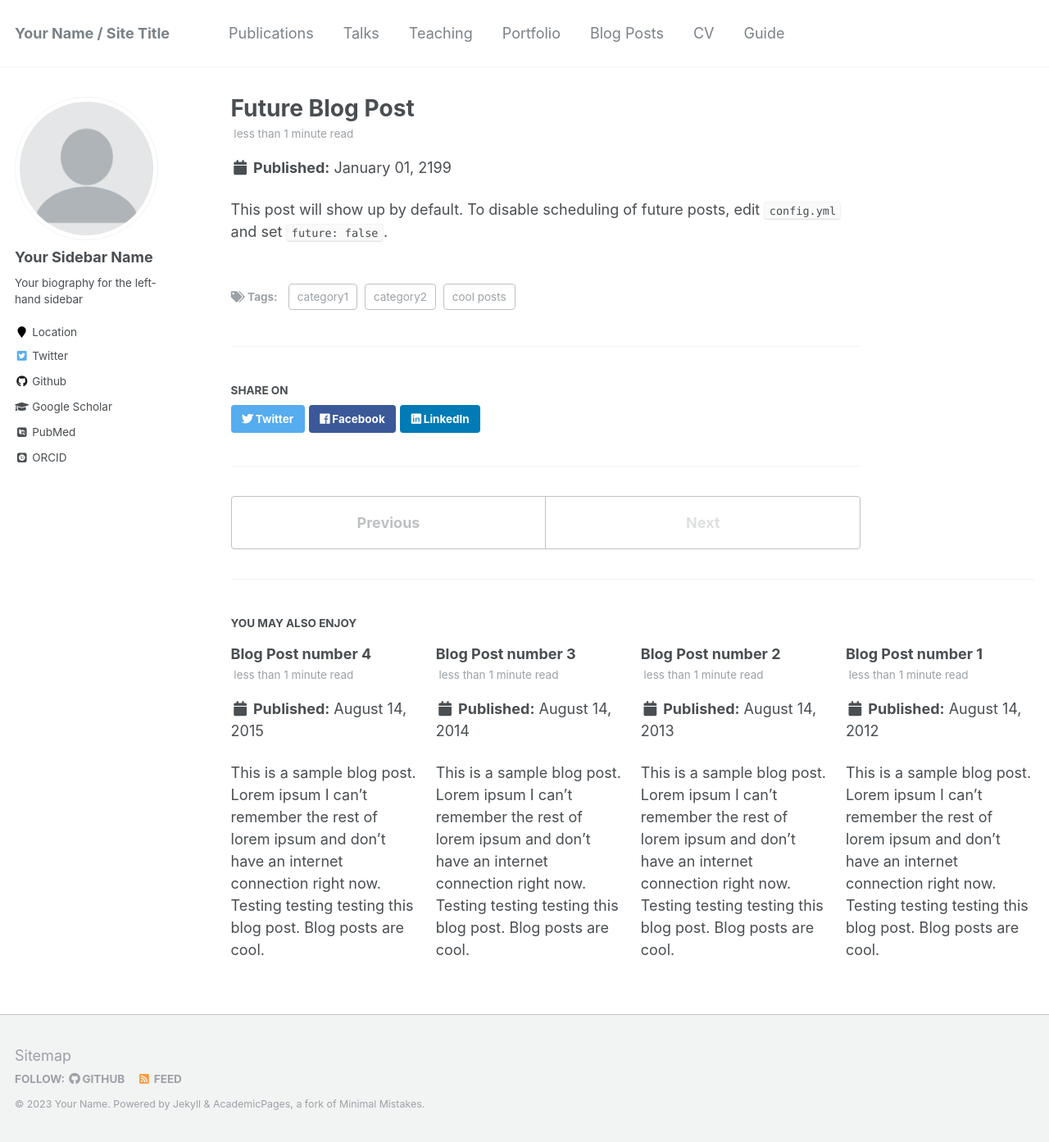
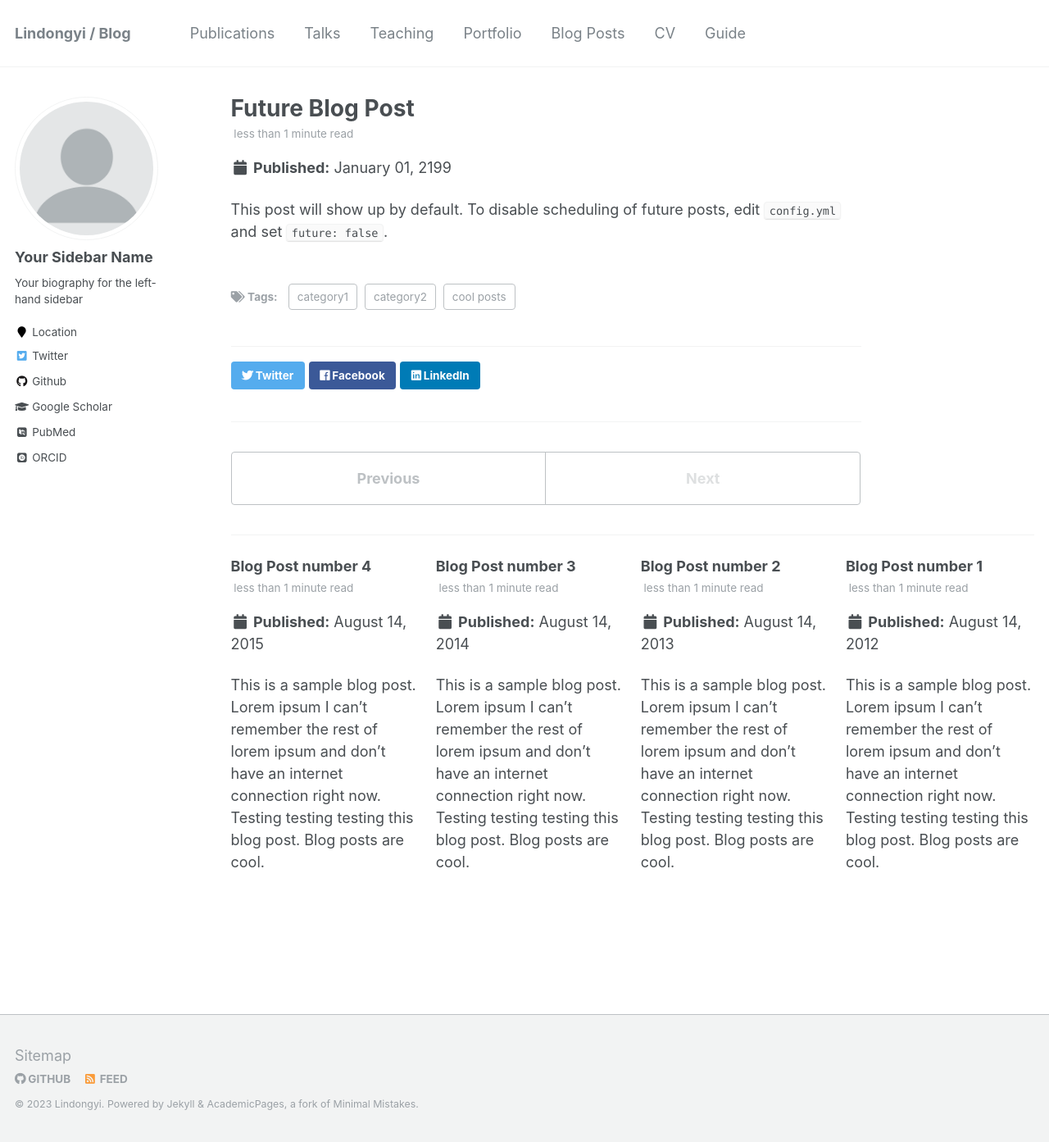
Before and after one commit to lindongyi1002/lindongyi.github.io, a Jekyll site: the page built from _posts/2199-01-01-future-post.md, in a window 1280 px wide and 1393 px high. Shown: the whole window at 82% size. Built offline with Jekyll 4.4.1, drawn with Linux system fonts in a browser that asks for light colours; some web fonts are replaced.

Commit message:
update _config.yml

```diff
--- a/_config.yml
+++ b/_config.yml
@@ -6,14 +6,14 @@
 # `jekyll serve`. If you change this file, please restart the server process.
 
 # Site Settings
-locale                   : "en-US"
-title                    : "Your Name / Site Title"
+locale                   : "cn-China"
+title                    : "Lindongyi / Blog"
 title_separator          : "-"
-name                     : &name "Your Name"
-description              : &description "personal description"
-url                      : https://academicpages.github.io # the base hostname & protocol for your site e.g. "https://mmistakes.github.io"
+name                     : &name "Lindongyi"
+description              : &description "多读书，多看报，少吃零食，多睡觉！"
+url                      : https://www.lindongyi.top # the base hostname & protocol for your site e.g. "https://mmistakes.github.io"
 baseurl                  : "" # the subpath of your site, e.g. "/blog"
-repository               : "academicpages/academicpages.github.io"
+repository               : "lindongyi1002/lindongyi1002.github.io"
 teaser                   :  # filename of teaser fallback teaser image placed in /images/, .e.g. "500x300.png"
 breadcrumbs              : false # true, false (default)
 words_per_minute         : 160
```
